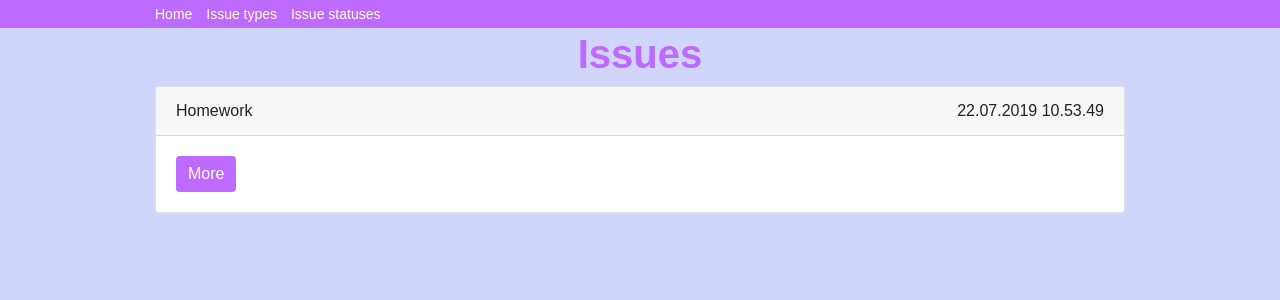
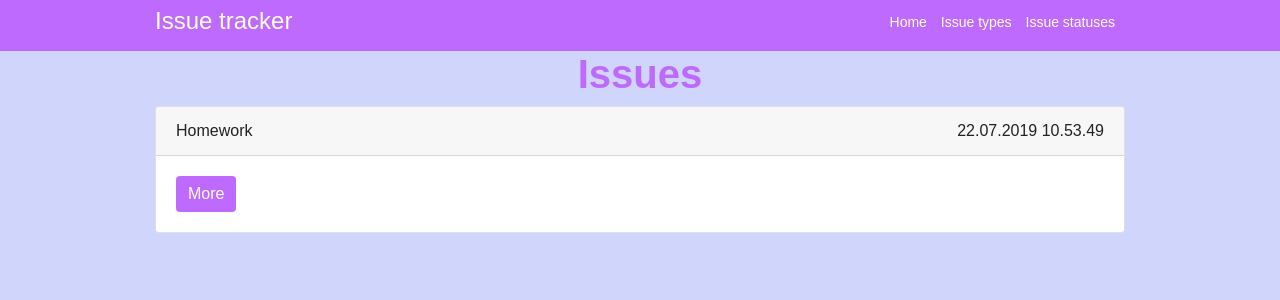
Before and after one commit to obi-1-konobe/issue_tracker, a Django app: page / in a window 1280 px wide. Shown: the top 300 px of the page. Run offline with Django 3.2, Linux system fonts and the light colour scheme; data comes from the database, SQL or seed files in the repository; some libraries are stand-ins or nearby versions.

Commit message:
доработаны стили

```diff
--- a/issue_tracker/webapp/static/css/style.css
+++ b/issue_tracker/webapp/static/css/style.css
@@ -2,7 +2,7 @@ body {
     font-family: Arial, sans-serif;
     background: #d0d5fc;
     color: #222222;
-    margin-top: 30px;
+    margin-top: 50px;
 }
 
 a {
@@ -57,6 +57,10 @@ h1 {
     color: #bf6aff;
 }
 
+h4 {
+    color: #fffee8;
+}
+
 .form-error {
    color: red;
    font-size: 12px;
--- a/issue_tracker/webapp/templates/base.html
+++ b/issue_tracker/webapp/templates/base.html
@@ -13,8 +13,9 @@
 </head>
 <body>
     <nav class="my_navbar">
-        <div class="container">
-            <ul class="menu">
+        <div class="container d-flex justify-content-between">
+            <h4>Issue tracker</h4>
+            <ul class="menu pt-2">
                 <li><a href="{% url 'index' %}">Home</a></li>
                 <li><a href="{% url 'issue_types' %}">Issue types</a></li>
                 <li><a href="{% url 'issue_statuses' %}">Issue statuses</a></li>
```
